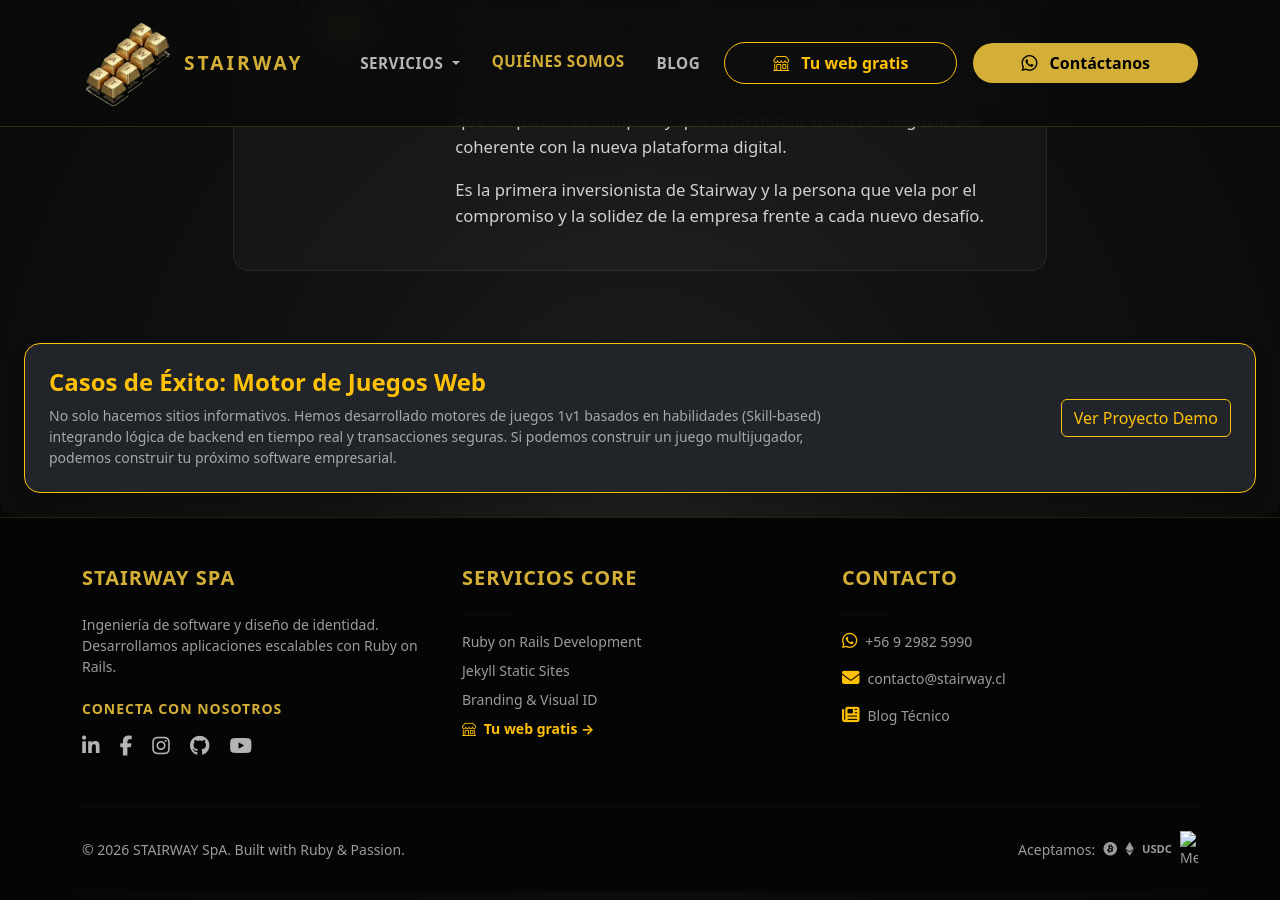
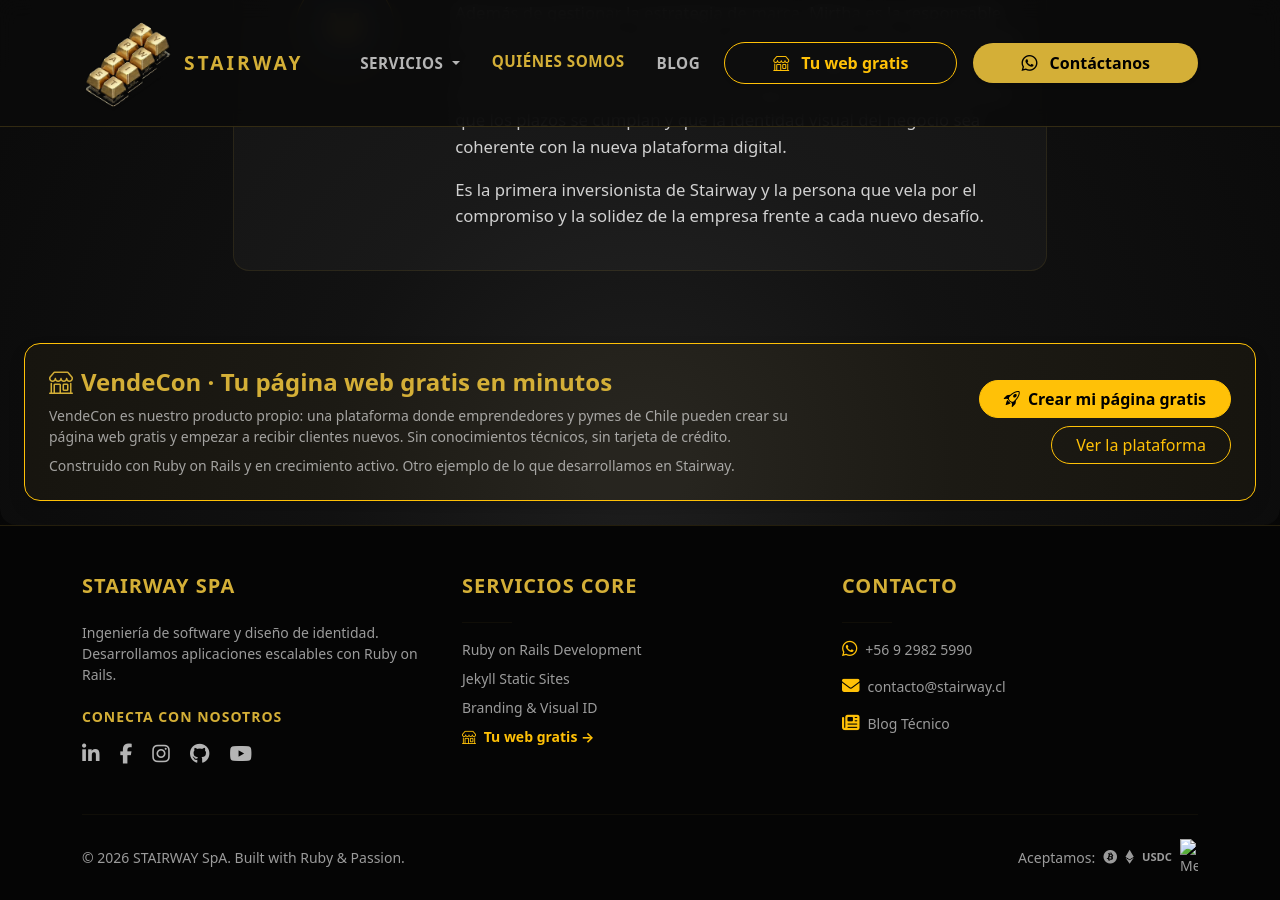
Before and after one commit to Stairwaycl/stairwaycl.github.io, a Jekyll site: the page built from about.html, in a window 1280 px wide and 900 px high, scrolled down 1785 px. Built offline with Jekyll 4.4.1, drawn with Linux system fonts in a browser that asks for light colours; some of the changed text lies outside the part shown.

Commit message:
add blabla

```diff
--- a/about.html
+++ b/about.html
@@ -31,7 +31,7 @@
             <div class="card h-100 p-4 text-center card-stairway">
                 <span class="fs-1 mb-2 d-block">🛡️</span>
                 <h3 class="h5 card-title fw-bold">Nuestra Visión</h3>
-                <p class="card-text">Ser el aliado técnico preferido para empresas que buscan software a medida que no dependa de licencias de terceros, garantizando propiedad total del código.</p>
+                <p class="card-text">Ser el aliado técnico preferido para empresas que buscan software a medida, sin depender de licencias de terceros y con propiedad total del código.</p>
             </div>
         </div>
 
@@ -79,15 +79,27 @@
     {% endfor %}
   </section>
 
-<!-- SECCIÓN EXTRA PARA MOSTRAR CAPACIDAD TÉCNICA -->
-<section class="mt-5 p-4 bg-dark text-white rounded-4 shadow border border-warning">
+  <!-- SECCIÓN VENDECON -->
+  <section class="mt-5 p-4 rounded-4 shadow border border-warning" style="background: rgba(212, 175, 55, 0.05);">
       <div class="row align-items-center">
           <div class="col-md-8">
-            <h4 class="fw-bold text-warning">Casos de Éxito: Motor de Juegos Web</h4>
-            <p class="small mb-0 opacity-75">No solo hacemos sitios informativos. Hemos desarrollado motores de juegos 1v1 basados en habilidades (Skill-based) integrando lógica de backend en tiempo real y transacciones seguras. Si podemos construir un juego multijugador, podemos construir tu próximo software empresarial.</p>
+              <h4 class="fw-bold" style="color: #D4AF37;">
+                  <i class="bi bi-shop me-2"></i>VendeCon · Tu página web gratis en minutos
+              </h4>
+              <p class="small mb-2 opacity-75">
+                  VendeCon es nuestro producto propio: una plataforma donde emprendedores y pymes de Chile pueden crear su página web gratis y empezar a recibir clientes nuevos. Sin conocimientos técnicos, sin tarjeta de crédito.
+              </p>
+              <p class="small mb-0 opacity-75">
+                  Construido con Ruby on Rails y en crecimiento activo. Otro ejemplo de lo que desarrollamos en Stairway.
+              </p>
           </div>
-        <div class="col-md-4 text-end">
-            <a href="https://eth-warrior.com" target="_blank" class="btn btn-outline-warning mt-3 mt-md-0">Ver Proyecto Demo</a>
+          <div class="col-md-4 text-end d-flex flex-column gap-2 align-items-md-end mt-3 mt-md-0">
+              <a href="https://vendecon.stairway.cl" target="_blank" class="btn btn-warning rounded-pill px-4 fw-bold">
+                  <i class="bi bi-rocket-takeoff me-1"></i> Crear mi página gratis
+              </a>
+              <a href="https://vendecon.stairway.cl" target="_blank" class="btn btn-outline-warning rounded-pill px-4 small">
+                  Ver la plataforma
+              </a>
           </div>
       </div>
   </section>
```
Also changed, not shown: _includes/webprices.html (+42 -18 lines). Lines whose indentation alone changed are shown as unchanged.
